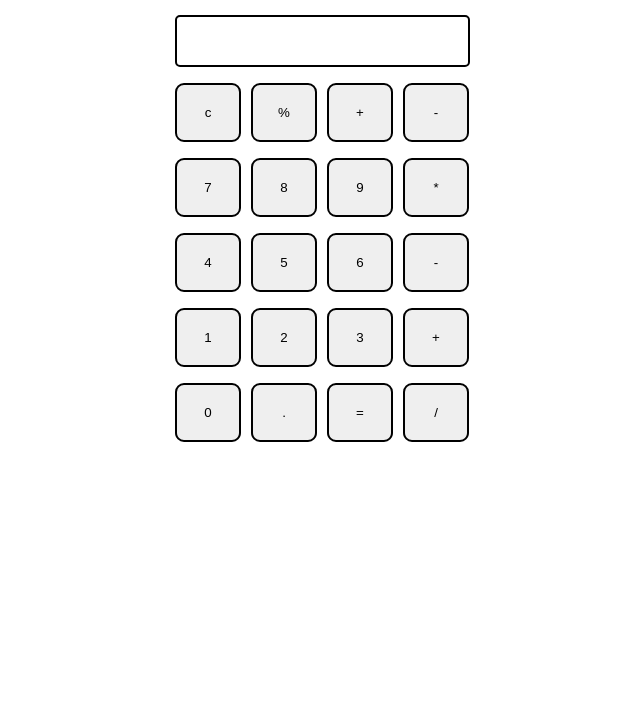
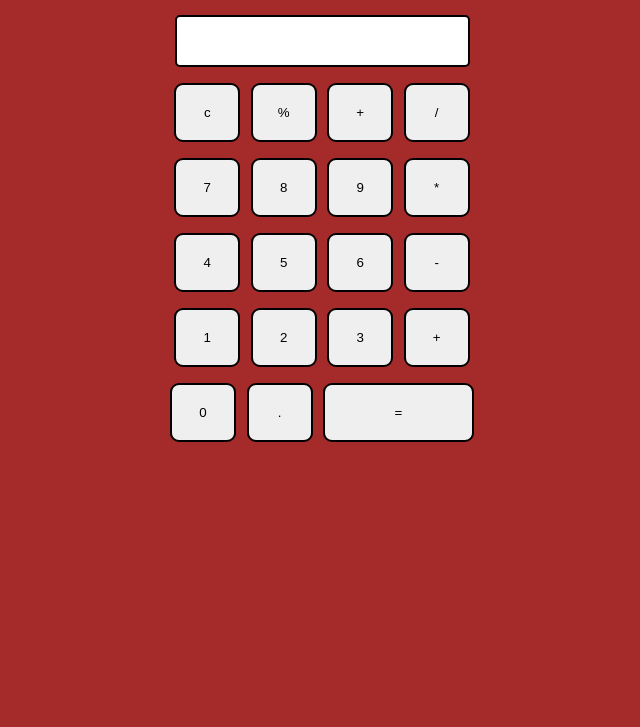
Before and after one commit to 19sumit11/Calculator-using-HTML-CSS-JS, a plain HTML site: page index.html in a window 1280 px wide. Shown: the part 73-800 px from the top of the page, without its empty margins (318-958 px from the left). Drawn offline with Linux system fonts and the light colour scheme.

Commit message:
update the js

```diff
--- a/index.html
+++ b/index.html
@@ -19,7 +19,7 @@
       <button class="button">c</button>
       <button class="button">%</button>
       <button class="button">+</button>
-      <button class="button">-</button>
+      <button class="button">/</button>
     </div>
      <div class="row">
       <button class="button">7</button>
@@ -40,10 +40,11 @@
       <button class="button">+</button>
     </div>
     <div class="row">
+      <!-- <button class="button">00</button> -->
       <button class="button">0</button>
       <button class="button">.</button>
-      <button class="button">=</button>
-      <button class="button">/</button>
+      <button class="buttons button">=</button>
+
     </div>
 
   </div>
--- a/style.css
+++ b/style.css
@@ -1,28 +1,41 @@
-<style>
-  @import url('https://fonts.googleapis.com/css2?family=Merriweather:wght@300&family=Montserrat:wght@100&family=Roboto:wght@300&family=Sacramento&display=swap');
-</style>
+@import url('https://fonts.googleapis.com/css2?family=Merriweather:wght@300&family=Montserrat:wght@100&family=Roboto:wght@300&family=Sacramento&display=swap');
+
 html {
   height: 100%;
   width: 100%;
   font-family: 'Roboto', sans-serif;
   font-family: 'Ubuntu', sans-serif;
+  background-color: brown;
 }
-.button{
+
+.button {
   width: 66px;
   padding: 20px;
   margin: 0 3px;
   border: 2px solid black;
   border-radius: 9px;
   cursor: pointer;
+
 }
-.row{
+
+.buttons{
+  width: 151px;
+  padding: 20px;
+  margin: 0 3px;
+  border: 2px solid black;
+  border-radius: 9px;
+  cursor: pointer;
+}
+.row {
   margin: 8px 0;
 }
-.row input{
+
+.row input {
   width: 291px;
   font-size: 24px;
   margin: 0;
   padding: 10px 0px;
   border: 2px solid black;
   border-radius: 5px;
+
 }
```
